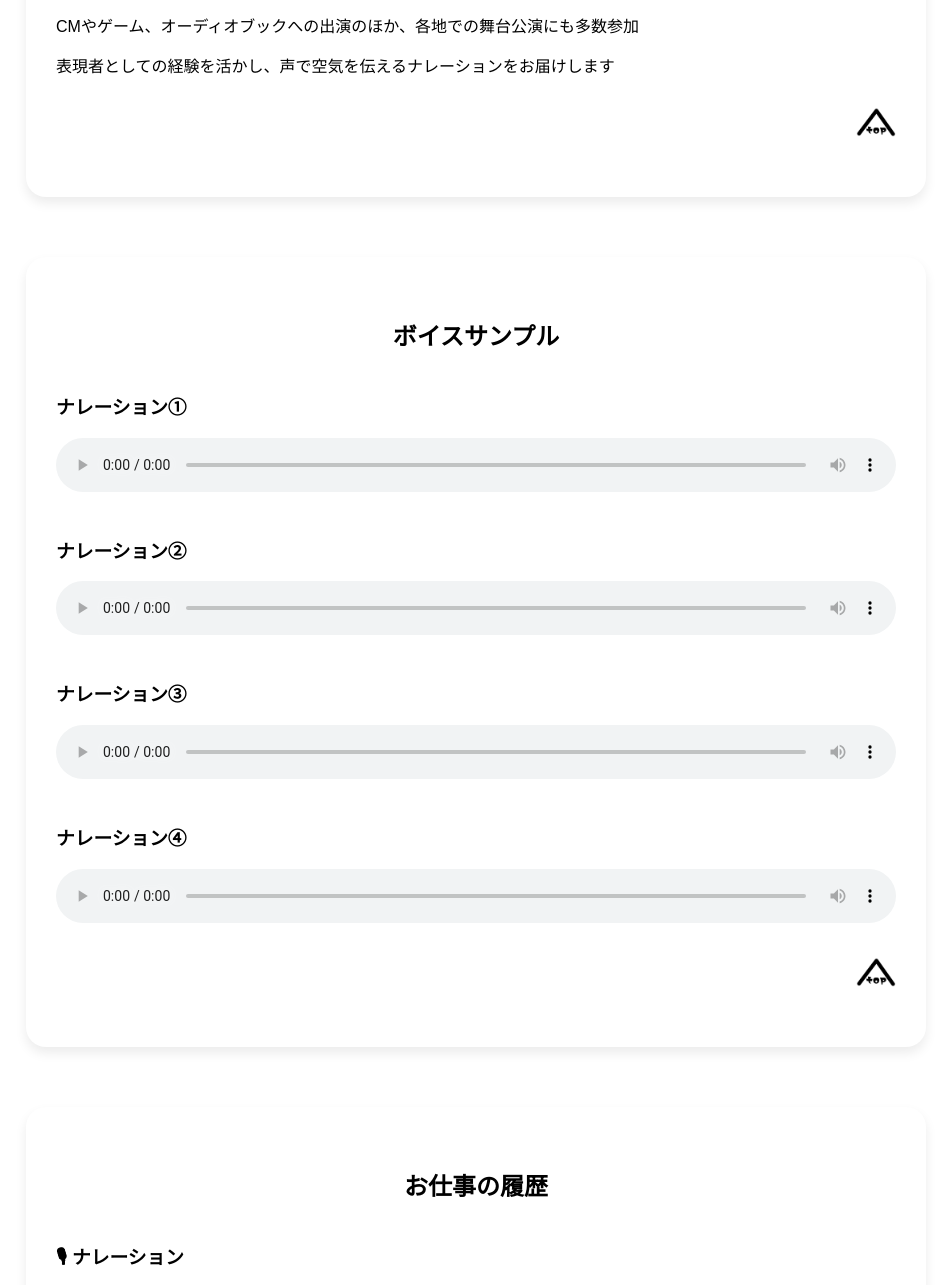
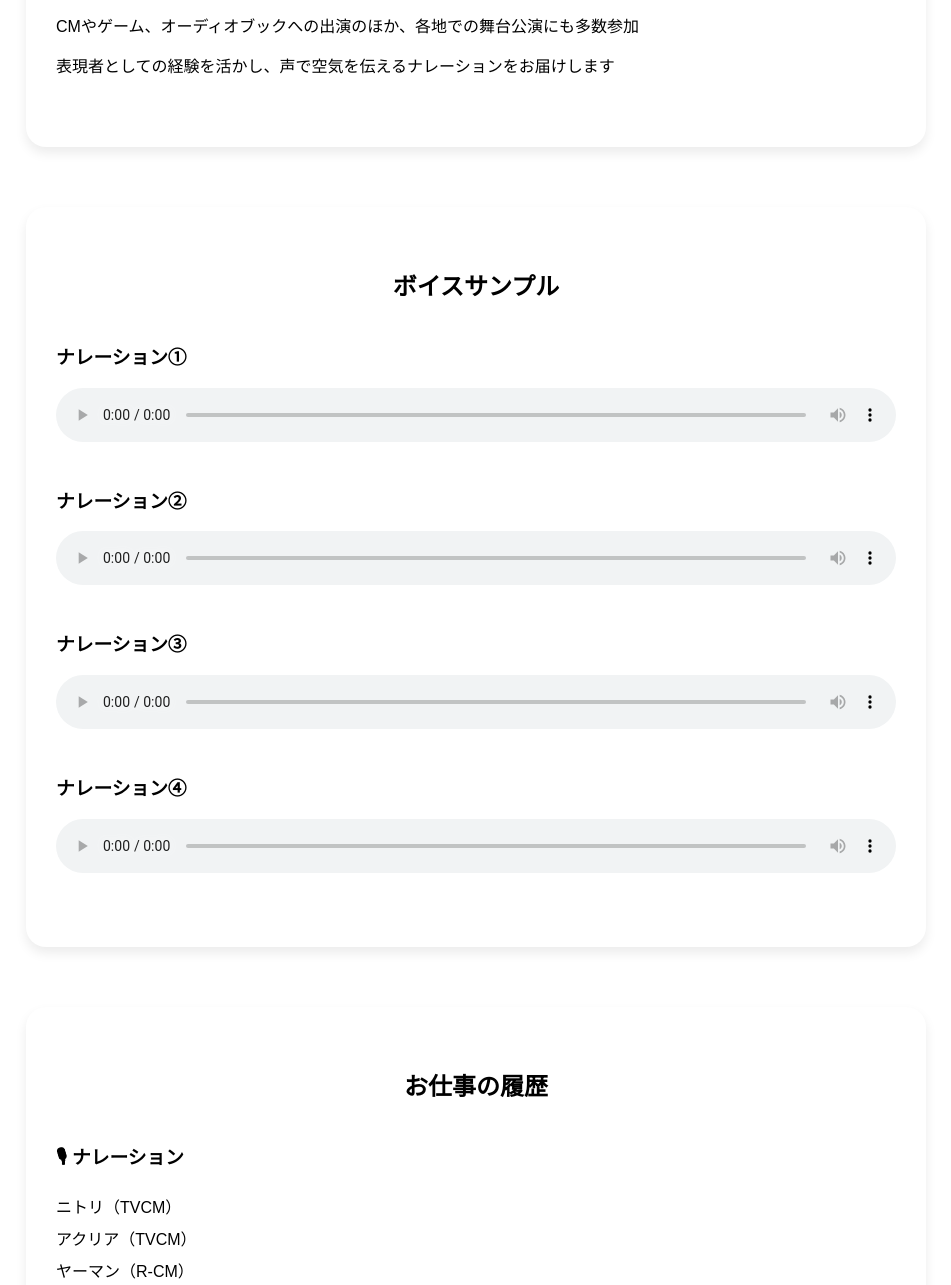
Before and after one commit to miho-fujisawa/miho-fujisawa.github.io, a plain HTML site: page index.html in a window 1280 px wide. Shown: the part 1841-3126 px from the top of the page, without its empty margins (164-1115 px from the left). Drawn offline with Linux system fonts and the light colour scheme; a web font is replaced by a local one.

Commit message:
Update index.html

```diff
--- a/index.html
+++ b/index.html
@@ -243,9 +243,7 @@
     表現者としての経験を活かし、声で空気を伝えるナレーションをお届けします
   </p>
   <p style="text-align: right; margin-top: 30px;">
-  <a href="#top" class="top-link">
-    <img src="onigiri-icon.png" alt="トップに戻る" style="width: 40px; height: auto;" />
-  </a>
+
 </p>
 
 </section>
@@ -281,9 +279,7 @@
     </audio>
   </div>
     <p style="text-align: right; margin-top: 30px;">
-  <a href="#top" class="top-link">
-    <img src="onigiri-icon.png" alt="トップに戻る" style="width: 40px; height: auto;" />
-  </a>
+
 </p>
 
 </section>
@@ -342,9 +338,7 @@
 
   </ul>
   <p style="text-align: right; margin-top: 30px;">
-  <a href="#top" class="top-link">
-    <img src="onigiri-icon.png" alt="トップに戻る" style="width: 40px; height: auto;" />
-  </a>
+
 </p>
 
 </section>
@@ -360,9 +354,7 @@
     </li>
   </ul>
   <p style="text-align: right; margin-top: 30px;">
-  <a href="#top" class="top-link">
-    <img src="onigiri-icon.png" alt="トップに戻る" style="width: 40px; height: auto;" />
-  </a>
+
 </p>
 
 </section>
```
